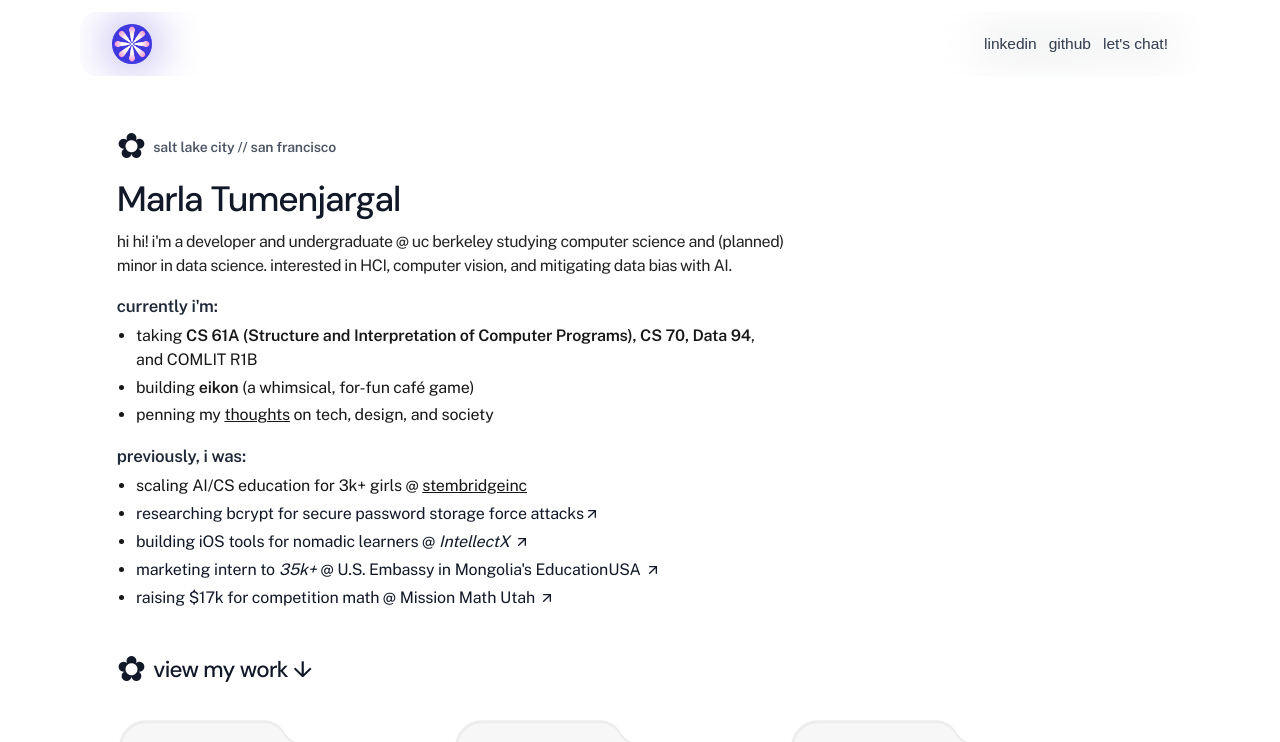
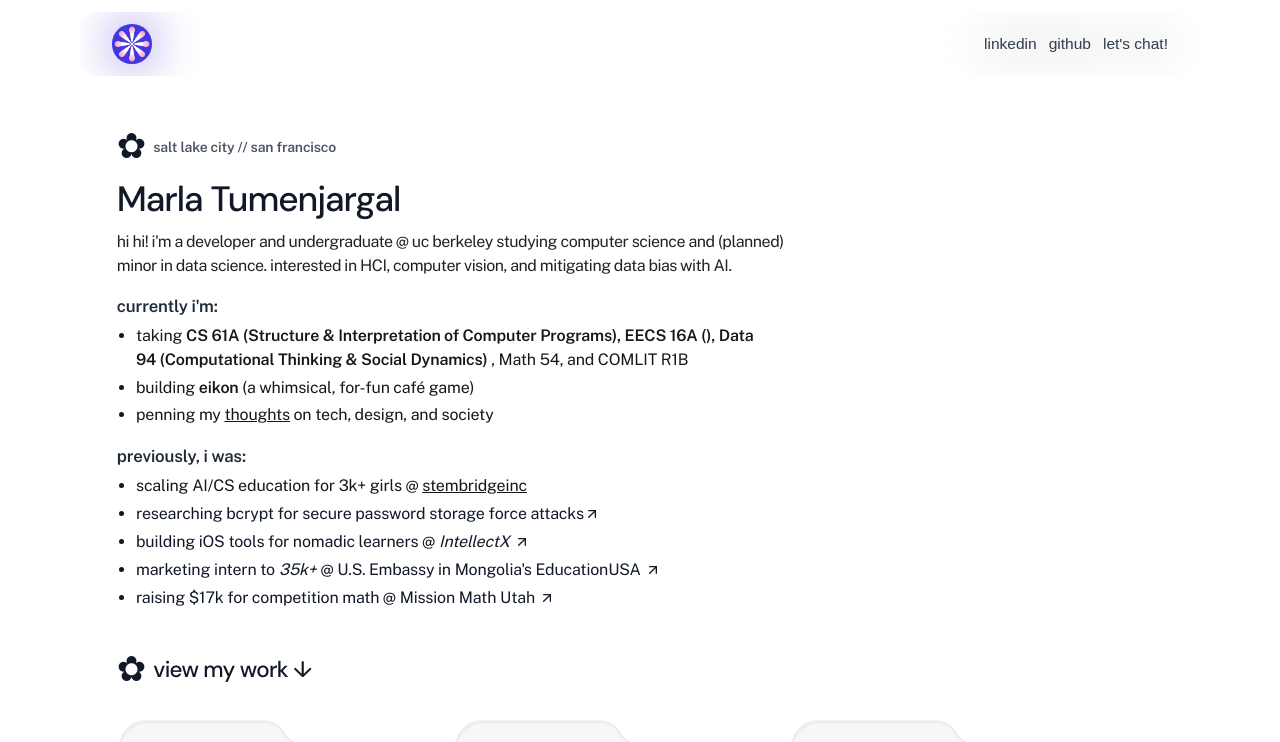
Before and after one commit to marla-tumenjargal/dashboard, a Next.js app: page / in a window 1280 px wide. Shown: the top 742 px of the page. Built offline with nearby package versions, Linux system fonts and the light colour scheme.

Commit message:
got my berk classez

```diff
--- a/app/components/Hero.tsx
+++ b/app/components/Hero.tsx
@@ -39,7 +39,7 @@ export default function Hero() {
                         <div className="section">
                             <p className="section-title">currently i'm:</p>
                             <ul style={{ fontSize: "1rem" }}>
-                                <li>taking <strong>CS 61A (Structure and Interpretation of Computer Programs), CS 70, Data 94</strong>, and COMLIT R1B</li>
+                                <li>taking <strong>CS 61A (Structure & Interpretation of Computer Programs), EECS 16A (), Data 94 (Computational Thinking & Social Dynamics) </strong>, Math 54, and COMLIT R1B</li>
                                 <li>building <strong>eikon</strong> (a whimsical, for-fun café game)</li>
                                 <li> penning my <a href="/writing" className="underline">thoughts</a> on tech, design, and society</li>
                             </ul>
```
